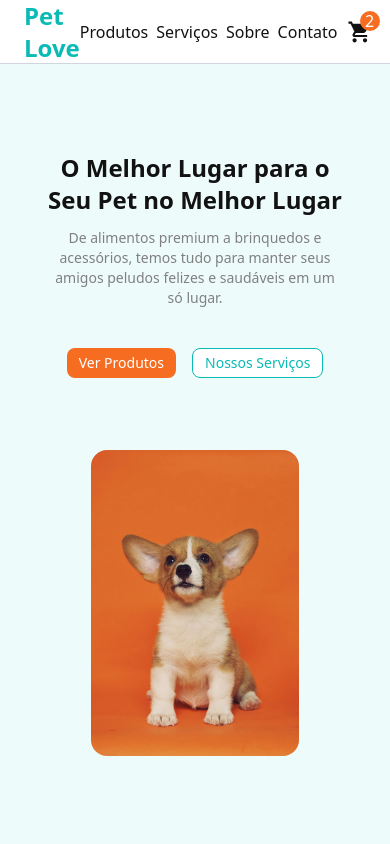
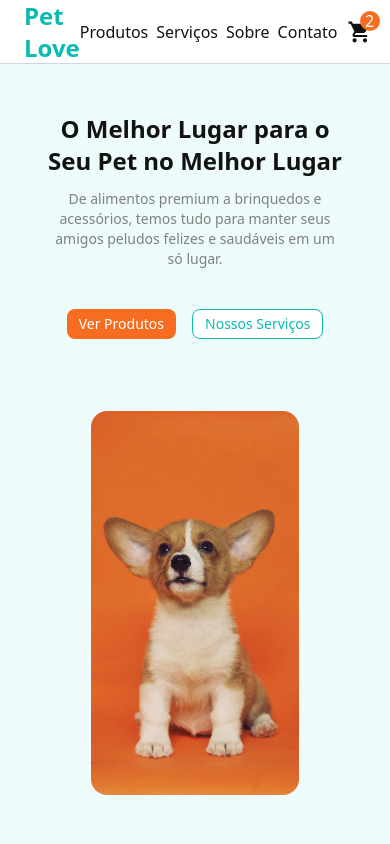
Before and after one commit to MariaJuliaAS/Pet-Love, a React (Vite) app: page / in a window 390 px wide. Shown: the top 844 px of the page. Built offline with nearby package versions, Linux system fonts and the light colour scheme.

Commit message:
Ajuste na estilização

```diff
--- a/src/components/start/index.tsx
+++ b/src/components/start/index.tsx
@@ -2,7 +2,7 @@ import DogStart from "../../assets/Dog-Start.jpg";
 
 export function StartSection() {
     return (
-        <section id="start" className="lg:flex-row lg:gap-1 bg-[#EDFBFA] w-full flex flex-col items-center justify-center gap-18 px-12 py-7" style={{ height: "calc(100vh - 4rem" }}>
+        <section id="start" className="lg:flex-row lg:gap-1 bg-[#EDFBFA] w-full flex flex-col items-center justify-center gap-18 px-12 py-7 h-full" style={{ minHeight: "calc(100vh - 4rem)" }}>
 
             <div className="2xl:pl-32 lg:items-start lg:flex-1 flex flex-col items-center">
                 <div className="sm:text-start text-center">
@@ -23,7 +23,7 @@ export function StartSection() {
 
             <div className="lg:flex-1 flex flex-col items-center">
                 <img src={DogStart} alt="Picture of pet"
-                    className="xl:w-96 lg:w-82 sm:w-72 w-52 rounded-2xl"
+                    className="xl:w-96 lg:w-82 sm:w-72 sm:h-full w-52 rounded-2xl object-cover h-96"
                 />
             </div>
 
```
